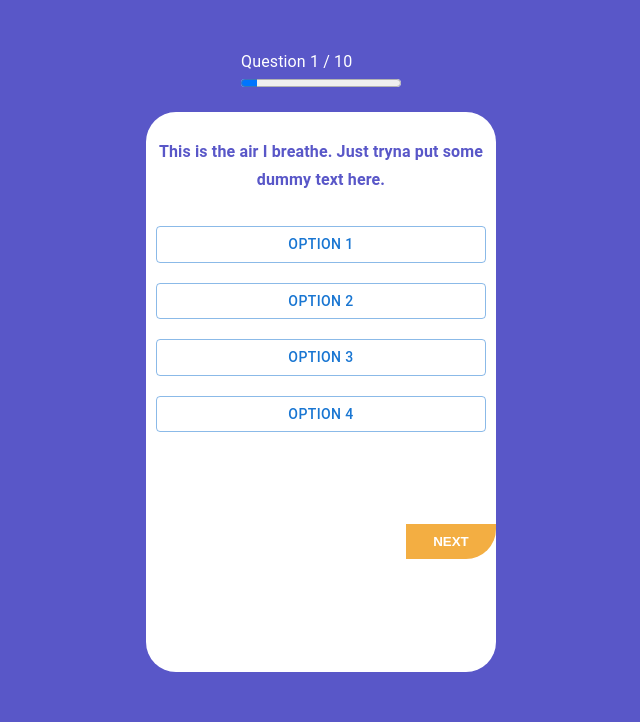
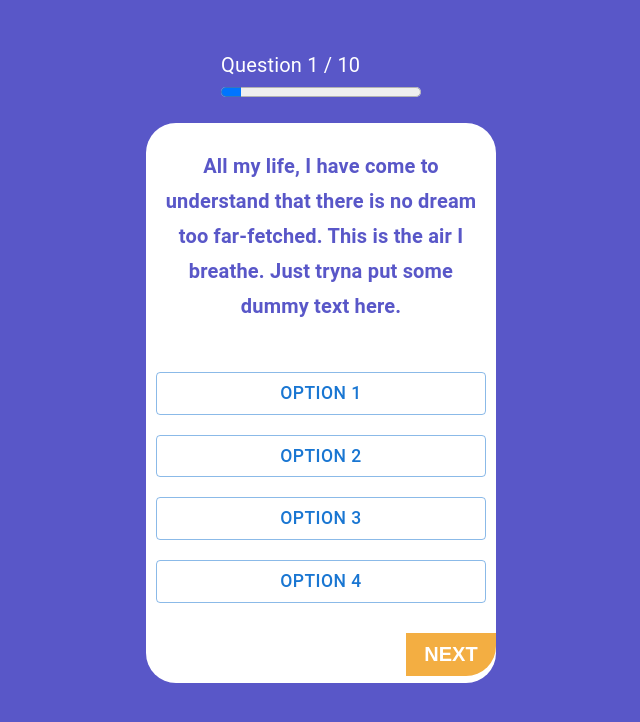
Before and after one commit to robertSamCodes/test-your-knowledge, a React (Create React App) app: page /question in a window 1280 px wide. Shown: the top 722 px of the page, without its empty margins (319-959 px from the left). Built offline with nearby package versions, Linux system fonts and the light colour scheme.

Commit message:
Finishing user interface design for pages

```diff
--- a/package.json
+++ b/package.json
@@ -10,9 +10,12 @@
     "@testing-library/react": "^12.1.2",
     "@testing-library/user-event": "^13.5.0",
     "react": "^17.0.2",
+    "react-circular-progressbar": "^2.0.4",
     "react-dom": "^17.0.2",
+    "react-redux": "^7.2.6",
     "react-router-dom": "^6.2.1",
     "react-scripts": "5.0.0",
+    "redux": "^4.1.2",
     "web-vitals": "^2.1.2"
   },
   "scripts": {
--- a/src/App.js
+++ b/src/App.js
@@ -2,15 +2,23 @@ import Home from "./Pages/Home";
 import Question from "./Pages/Question";
 import { BrowserRouter, Routes, Route } from "react-router-dom";
 import "./Styles/index.css";
+import { Provider } from "react-redux";
+import { createStore } from "redux";
+import rootReducer from "./Redux/rootReducer";
+import Results from "./Pages/Results";
 
 function App() {
+  const store = createStore(rootReducer);
   return (
+    <Provider store={store}>
       <BrowserRouter>
         <Routes>
           <Route path="/" element={<Home />} />
           <Route path="/question" element={<Question />} />
+          <Route path="/results" element={<Results />} />
         </Routes>
       </BrowserRouter>
+    </Provider>
   );
 }
 
--- a/src/Components/QuestionContainer.js
+++ b/src/Components/QuestionContainer.js
@@ -1,7 +1,9 @@
 import { Box, Button, Typography } from "@mui/material";
+import { useDispatch } from "react-redux";
 import React from "react";
 
 const QuestionContainer = () => {
+  const dispatch = useDispatch();
   return (
     <Box className="question">
       <Typography
@@ -9,10 +11,13 @@ const QuestionContainer = () => {
         lineHeight={1.75}
         textAlign="center"
         paddingTop={2}
+        mb={-4}
       >
-        This is the air I breathe. Just tryna put some dummy text here.
+        All my life, I have come to understand that there is no dream too
+        far-fetched. This is the air I breathe. Just tryna put some dummy text
+        here.
       </Typography>
-      <Box mt={4}>
+      <Box mt={10}>
         <Button
           style={{ marginBottom: 20 }}
           variant="outlined"
@@ -47,7 +52,12 @@ const QuestionContainer = () => {
           Option 4
         </Button>
 
-        <button className="next_btn">NEXT</button>
+        <button
+          onClick={() => dispatch({ type: "QUESTION_NUMBER" })}
+          className="next_btn"
+        >
+          NEXT
+        </button>
       </Box>
     </Box>
   );
--- a/src/Components/QuestionNumber.js
+++ b/src/Components/QuestionNumber.js
@@ -1,13 +1,16 @@
 import { Typography } from "@mui/material";
 import { Box } from "@mui/system";
 import React from "react";
+import { useSelector } from "react-redux";
 
 const QuestionNumber = () => {
+  const questionNumber = useSelector((state) => state.question_number);
+  console.log(questionNumber);
   return (
     <Box>
-      <Typography>Question 1 / 10</Typography>
+      <Typography>Question {questionNumber} / 10</Typography>
       <progress
-        style={{ olor: "#f3ae42" }}
+        style={{ color: "#f3ae42" }}
         value="1"
         min="0"
         max="10"
--- /dev/null
+++ b/src/Pages/Results.js
@@ -0,0 +1,66 @@
+import { Typography } from "@mui/material";
+import { Box } from "@mui/system";
+import React from "react";
+import { CircularProgressbar } from "react-circular-progressbar";
+import "../Styles/results.css";
+
+const Results = () => {
+  return (
+    <Box className="results_container">
+      <Box className="upper_part">
+        <Typography variant="h3" fontWeight={"bold"} texAlign="center">
+          Quiz Completed
+        </Typography>
+      </Box>
+
+      <Box style={{ width: 200, height: 200 }} className="progressbar">
+        {/* <CircularProgressbar
+          value={45}
+          text={`${45}%`}
+          styles={{
+            // Customize the root svg element
+            root: {},
+            // Customize the path, i.e. the "completed progress"
+            path: {
+              // Path color
+              stroke: `rgba(62, 152, 199, ${45 / 100})`,
+              // Whether to use rounded or flat corners on the ends - can use 'butt' or 'round'
+              strokeLinecap: "butt",
+              // Customize transition animation
+              transition: "stroke-dashoffset 0.5s ease 0s",
+              textAlign: "center",
+              // Rotate the path
+              transform: "rotate(0.25turn)",
+              transformOrigin: "center center",
+            },
+            // Customize the circle behind the path, i.e. the "total progress"
+            trail: {
+              // Trail color
+              stroke: "#d6d6d6",
+              // Whether to use rounded or flat corners on the ends - can use 'butt' or 'round'
+              strokeLinecap: "butt",
+              // Rotate the trail
+              transform: "rotate(0.25turn)",
+              transformOrigin: "center center",
+            },
+            // Customize the text
+            text: {
+              // Text color
+              fill: "#f88",
+              // Text size
+              fontSize: "16px",
+            },
+            // Customize background - only used when the `background` prop is true
+            background: {
+              fill: "#3e98c7",
+            },
+          }}
+        /> */}
+      </Box>
+
+      <Box className="lower_part">Lower Part</Box>
+    </Box>
+  );
+};
+
+export default Results;
--- /dev/null
+++ b/src/Redux/rootReducer.js
@@ -0,0 +1,24 @@
+const initialState = {
+  question_number: 1,
+  username: (e) => e.target.value,
+  category: "",
+};
+
+const rootReducer = (state = initialState, action) => {
+  switch (action.type) {
+    case "QUESTION_NUMBER":
+      return {
+        ...state,
+        question_number: state.question_number + 1,
+      };
+    case "USER_NAME":
+      return {
+        ...state,
+        username: action.payload,
+      };
+    default:
+      return state;
+  }
+};
+
+export default rootReducer;
--- a/src/Styles/index.css
+++ b/src/Styles/index.css
@@ -2,4 +2,6 @@
   padding: 0;
   margin: 0;
   box-sizing: border-box;
+  font-size: 20px;
+  font-family: sans-serif;
 }
--- a/src/Styles/question.css
+++ b/src/Styles/question.css
@@ -25,8 +25,9 @@
 
 .next_btn {
   position: relative;
-  bottom: -72px;
+  bottom: -10px;
   right: -250px;
+  cursor: pointer;
   width: 90px;
   color: white;
   font-weight: bold;
@@ -36,3 +37,7 @@
   border: none;
   border-bottom-right-radius: 30px;
 }
+
+.next_btn:hover {
+  background-color: #e4a33b;
+}
--- /dev/null
+++ b/src/Styles/results.css
@@ -0,0 +1,28 @@
+.results_container {
+  background-color: #5957c8;
+  color: white;
+  min-height: 100vh;
+  text-align: center;
+}
+.upper_part {
+  display: flex;
+  align-items: center;
+  justify-content: center;
+  height: 40vh;
+  background-color: white;
+  color: #f3ae42;
+  /* font-size: 35px; */
+  border-bottom-left-radius: 40px;
+  border-bottom-right-radius: 40px;
+}
+
+.progressbar {
+  position: fixed;
+  top: 150px;
+  left: 50%;
+  display: flex;
+  justify-content: center;
+  margin: 30px auto;
+  text-align: center;
+  /* background-color: #f3ae42; */
+}
```
Also changed, not shown: 1 other file (tests, documents, lock files or other folders). Lines whose indentation alone changed are shown as unchanged.
